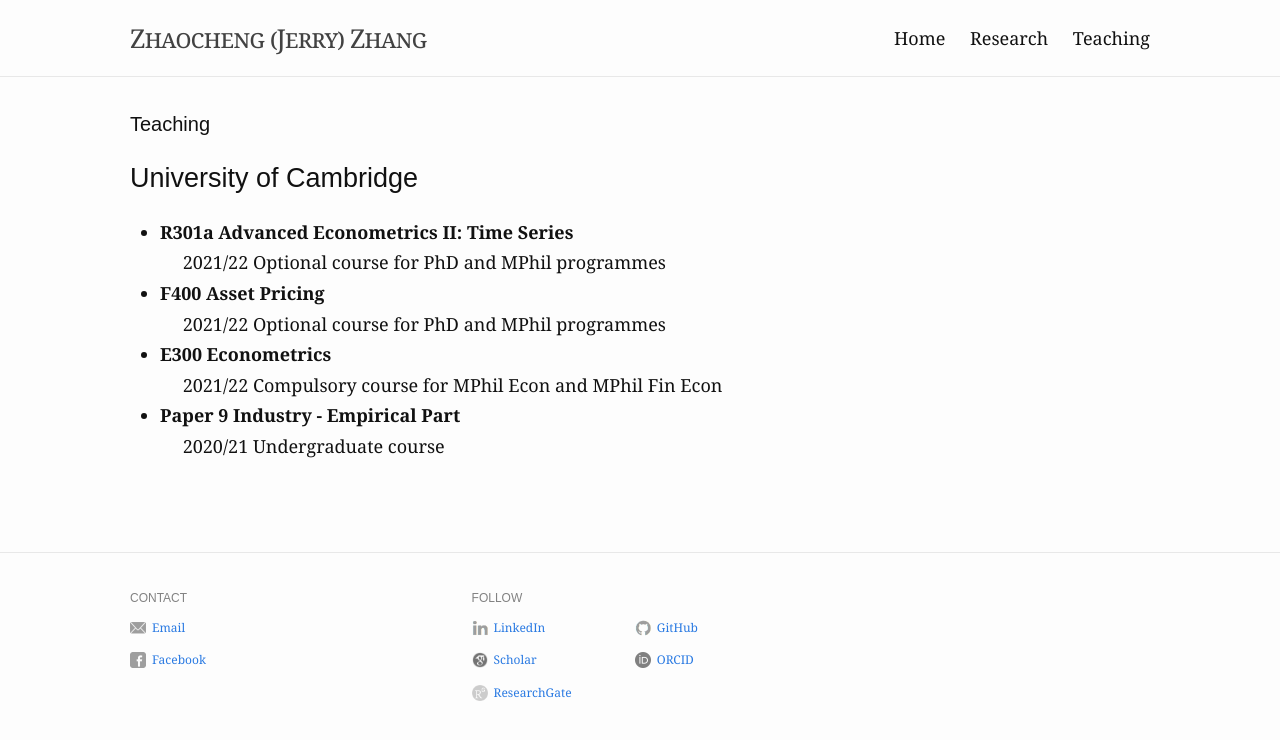
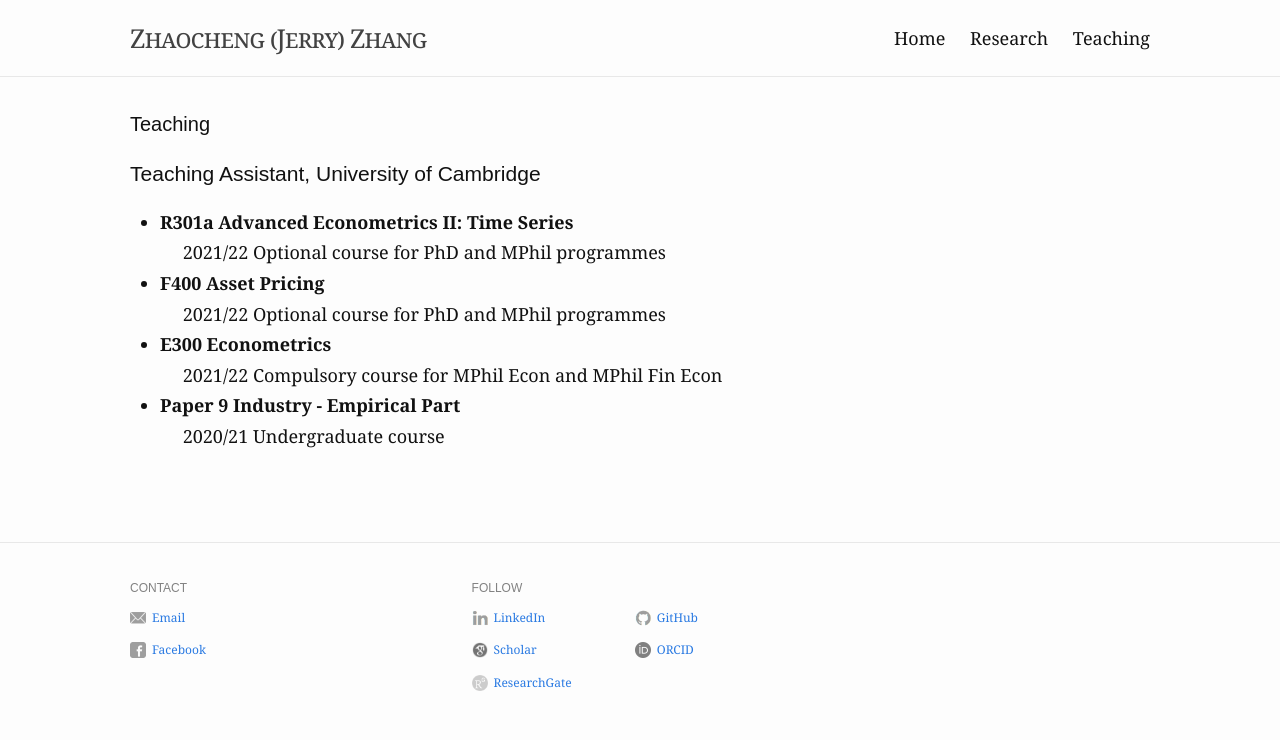
Before and after one commit to zhaocheng-zhang/zhaocheng-zhang.github.io, a Jekyll site: the page built from teaching.md, in a window 1280 px wide. Shown: the top 740 px of the page. Built offline with Jekyll 4.4.1, drawn with Linux system fonts in a browser that asks for light colours.

Commit message:
Update teaching.md

```diff
--- a/teaching.md
+++ b/teaching.md
@@ -4,7 +4,7 @@ title: Teaching
 slug: /teaching
 ---
 
-## University of Cambridge
+### Teaching Assistant, University of Cambridge
 
 * **R301a Advanced Econometrics II: Time Series**
   &emsp; 2021/22 Optional course for PhD and MPhil programmes
```
